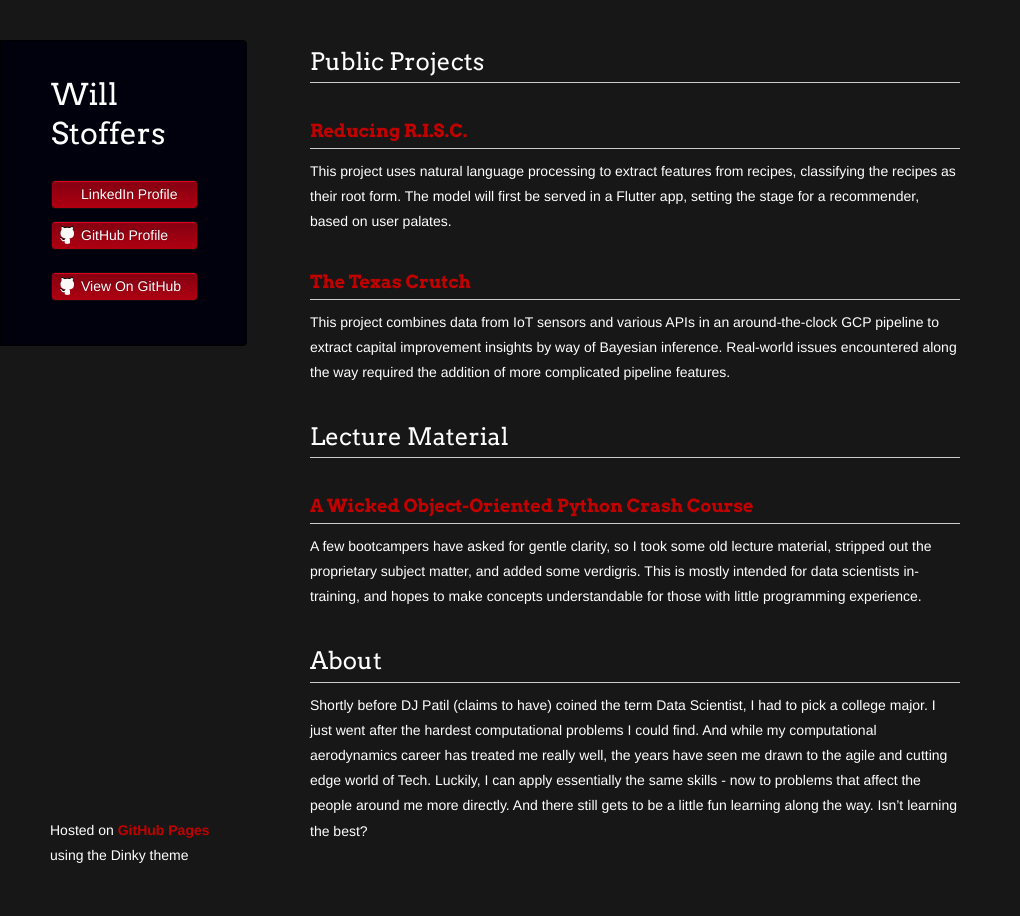
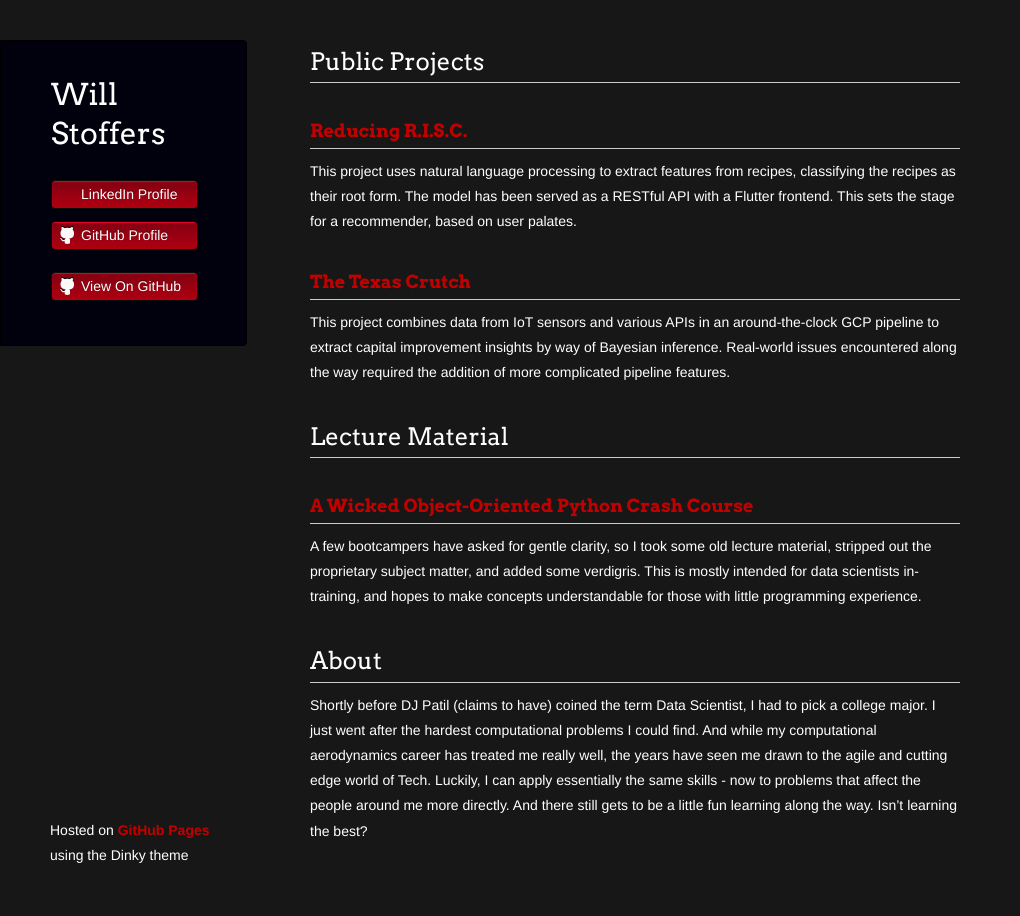
Before and after one commit to wstoffers/wstoffers.github.io, a Jekyll site: the page built from index.md, in a window 1280 px wide. Shown: the whole page, without its empty margins (0-1020 px from the left). Built offline with Jekyll 4.4.1, drawn with Linux system fonts in a browser that asks for light colours; our own code applies the rules of GitHub Pages for plain Markdown files; a script that is not in the unit is left out; the repository's description, which GitHub fills in, is left out.

Commit message:
Altering Codex description

```diff
--- a/index.md
+++ b/index.md
@@ -26,7 +26,7 @@ title: Will Stoffers
 -->
 
 ### [Reducing R.I.S.C.](https://wstoffers.github.io/codex/)
-This project uses natural language processing to extract features from recipes, classifying the recipes as their root form. The model will first be served in a Flutter app, setting the stage for a recommender, based on user palates.
+This project uses natural language processing to extract features from recipes, classifying the recipes as their root form. The model has been served as a RESTful API with a Flutter frontend. This sets the stage for a recommender, based on user palates.
 
 ### [The Texas Crutch](https://wstoffers.github.io/owlbearBbq/)
 This project combines data from IoT sensors and various APIs in an around-the-clock GCP pipeline to extract capital improvement insights by way of Bayesian inference. Real-world issues encountered along the way required the addition of more complicated pipeline features.
```
